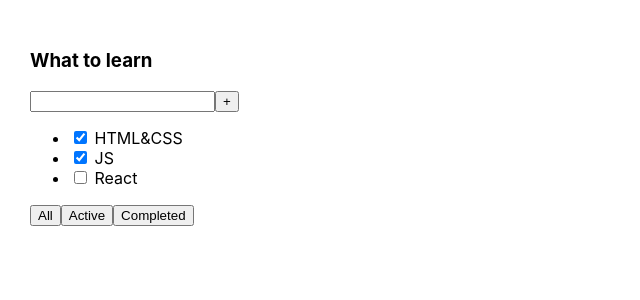
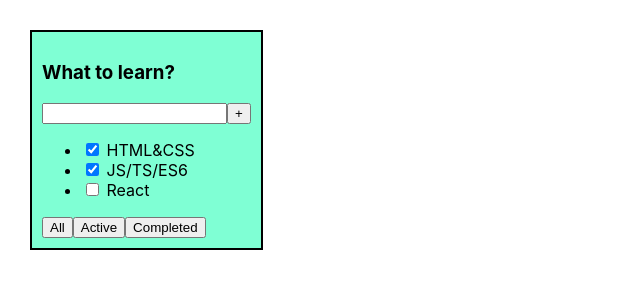
Before and after one commit to artkosmos/List-Of-Notes, a React (Create React App) app: page / in a window 1280 px wide. Shown: the top 300 px of the page, without its empty margins (0-640 px from the left). Built offline with nearby package versions, Linux system fonts and the light colour scheme.

Commit message:
feat: use props for todolist

```diff
--- a/src/App.css
+++ b/src/App.css
@@ -4,5 +4,8 @@
 }
 
 .App > div {
+  background-color: aquamarine;
   margin-right: 50px;
+  padding: 10px;
+  border: 2px solid black;
 }
--- a/src/App.tsx
+++ b/src/App.tsx
@@ -1,28 +1,19 @@
 import React from 'react';
 import './App.css';
+import ToDoList, {TaskType} from "./ToDoList";
 
 function App() {
-    return (
-        <div className="App">
-            <div>
-                <h3>What to learn</h3>
-                <div>
-                    <input/>
-                    <button>+</button>
-                </div>
-                <ul>
-                    <li><input type="checkbox" checked={true}/> <span>HTML&CSS</span></li>
-                    <li><input type="checkbox" checked={true}/> <span>JS</span></li>
-                    <li><input type="checkbox" checked={false}/> <span>React</span></li>
-                </ul>
-                <div>
-                    <button>All</button>
-                    <button>Active</button>
-                    <button>Completed</button>
-                </div>
-            </div>
-        </div>
-    );
+  const tasksData: TaskType[] = [
+    {id: 1, title: "HTML&CSS", isChecked: true},
+    {id: 2, title: "JS/TS/ES6", isChecked: true},
+    {id: 3, title: "React", isChecked: false}
+    ]
+
+  return (
+    <div className="App">
+      <ToDoList tasks={tasksData} title={"What to learn?"} />
+    </div>
+  );
 }
 
 export default App;
--- /dev/null
+++ b/src/ToDoList.tsx
@@ -0,0 +1,38 @@
+import React from 'react';
+
+type ToDoListPropsType = {
+  title: string
+  tasks: TaskType[]
+}
+
+export type TaskType = {
+  id: number
+  title: string
+  isChecked: boolean
+}
+
+const ToDoList = (props: ToDoListPropsType) => {
+  return (
+    <div>
+      <div>
+        <h3>{props.title}</h3>
+        <div>
+          <input/>
+          <button>+</button>
+        </div>
+        <ul>
+          <li><input type="checkbox" checked={props.tasks[0].isChecked}/> <span>{props.tasks[0].title}</span></li>
+          <li><input type="checkbox" checked={props.tasks[1].isChecked}/> <span>{props.tasks[1].title}</span></li>
+          <li><input type="checkbox" checked={props.tasks[2].isChecked}/> <span>{props.tasks[2].title}</span></li>
+        </ul>
+        <div>
+          <button>All</button>
+          <button>Active</button>
+          <button>Completed</button>
+        </div>
+      </div>
+    </div>
+  );
+};
+
+export default ToDoList;
--- a/src/index.tsx
+++ b/src/index.tsx
@@ -7,11 +7,7 @@ import App from './App';
 const root = ReactDOM.createRoot(
   document.getElementById('root') as HTMLElement
 );
-root.render(
-  <React.StrictMode>
-    <App />
-  </React.StrictMode>
-);
+root.render(<App />);
 
 // If you want to start measuring performance in your app, pass a function
 // to log results (for example: reportWebVitals(console.log))
```
